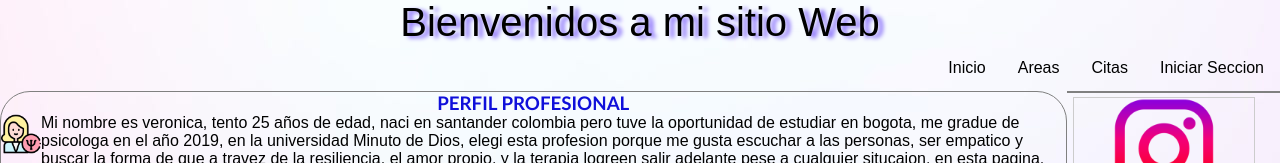
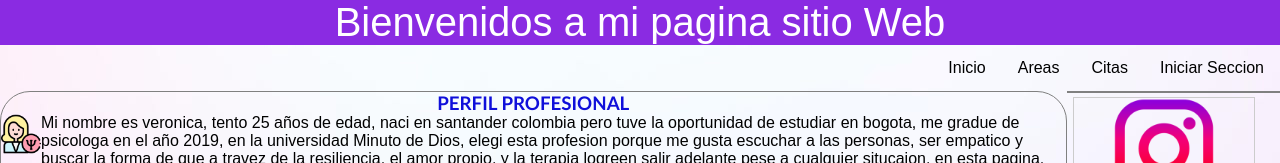
Before and after one commit to AnaFranco26/Consultorio, a plain HTML site: page index.html in a window 1280 px wide. Shown: the top 163 px of the page. Drawn offline with Linux system fonts and the light colour scheme.

Commit message:
header editado titulo y colot

```diff
--- a/css/css.css
+++ b/css/css.css
@@ -16,8 +16,10 @@
    font-size: 40px;
    font-family:sans-serif;
    font-style:initial;
-   text-shadow: 5px 2px 4px rgb(136, 110, 250);
+  /* text-shadow: 5px 2px 4px rgb(243, 242, 247);*/
    text-align: center;
+   background-color: #8a2be2;
+   color: white;
   }
 
   head{
--- a/index.html
+++ b/index.html
@@ -13,7 +13,7 @@
 
 <div id="div-container">
   <div id="div-header" class="row">
-<header id="header" >Bienvenidos a mi sitio Web</header>
+<header id="header" >Bienvenidos a mi pagina sitio Web</header>
 
 <body>
   </div>
```
